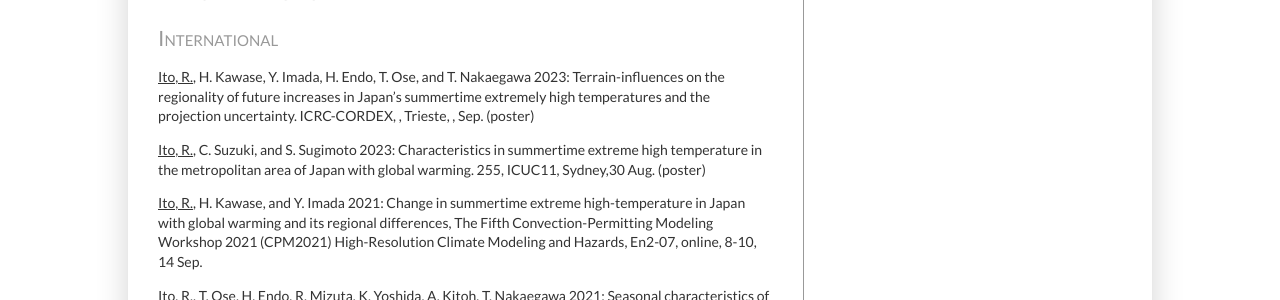
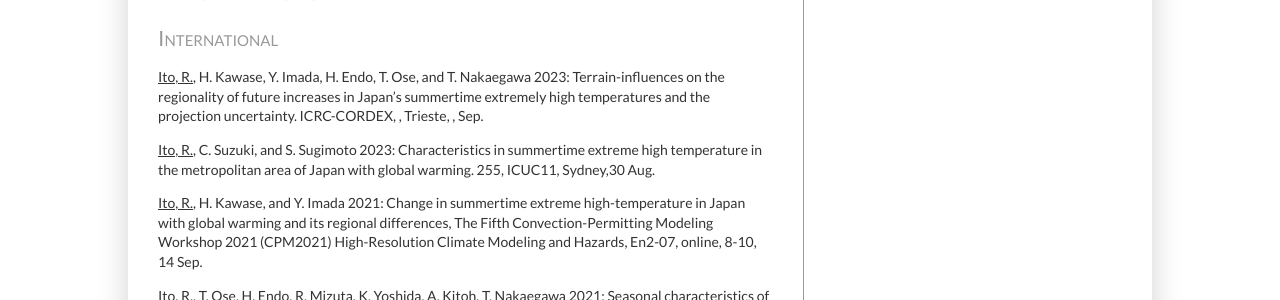
Before and after one commit to rui-climbiz/rui-climbiz.github.io, a Jekyll site: the page built from publications.html, in a window 1280 px wide and 1400 px high, scrolled down 2385 px. Shown: the part 192-492 px from the top of the window. Built offline with Jekyll 4.4.1, drawn with Linux system fonts in a browser that asks for light colours; some of the changed text lies outside the part shown.

Commit message:
Update publications.html

```diff
--- a/publications.html
+++ b/publications.html
@@ -43,8 +43,8 @@
 <p>青柳暁典, 足立幸穂, <u>伊東瑠衣</u>, 近藤裕昭, 日下博幸, 小田僚子, 大橋唯太, 清野直子 2013: 第8回国際都市気候会議(ICUC8)の報告. 天気, 60(2), 97-104.</p>
 <h1>Presentations</h1>
 <h2>International</h2>
-<p><u>Ito, R.</u>, H. Kawase, Y. Imada, H. Endo, T. Ose, and T. Nakaegawa 2023: Terrain-influences on the regionality of future increases in Japan’s summertime extremely high temperatures and the projection uncertainty. ICRC-CORDEX, , Trieste, ,  Sep. (poster)</p>
-<p><u>Ito, R.</u>, C. Suzuki, and S. Sugimoto 2023: Characteristics in summertime extreme high temperature in the metropolitan area of Japan with global warming. 255, ICUC11, Sydney,30 Aug. (poster)</p>
+<p><u>Ito, R.</u>, H. Kawase, Y. Imada, H. Endo, T. Ose, and T. Nakaegawa 2023: Terrain-influences on the regionality of future increases in Japan’s summertime extremely high temperatures and the projection uncertainty. ICRC-CORDEX, , Trieste, ,  Sep.</p>
+<p><u>Ito, R.</u>, C. Suzuki, and S. Sugimoto 2023: Characteristics in summertime extreme high temperature in the metropolitan area of Japan with global warming. 255, ICUC11, Sydney,30 Aug.</p>
 <p><u>Ito, R.</u>, H. Kawase, and Y. Imada 2021: Change in summertime extreme high-temperature in Japan with global warming and its regional differences, The Fifth Convection-Permitting Modeling Workshop 2021 (CPM2021) High-Resolution Climate Modeling and Hazards, En2-07, online, 8-10, 14 Sep.</p>
 <p><u>Ito, R.</u>, T. Ose, H. Endo, R. Mizuta, K. Yoshida, A. Kitoh, T. Nakaegawa 2021: Seasonal characteristics of future climate change over Japan and the associated wind change indices in GCM experiments. Int. workshop of on storyline approach on regional extreme weather and their future change for better adaptations to the climate Change, 24 Feb.</p>
 <p>Yamada, K., Y. Urabe, A. Goto, H. Kawase, M. Nosaka, H. Endo, H. Sasaki, A. Murata, <u>R. Ito</u>, and S. Watanabe 2021: Characteristics of climate change projections in Japan under RCP2.6 and RCP8.5 scenarios using high-resolution regional climate model. The 101st annual meeting AMS, 971, 16 JAN.</p>
@@ -59,7 +59,7 @@
 <p><u>Ito, R.</u>, H. Kawase, K. Dairaku and H. Sasaki 2017: Improved representation of urban snow in NHRCM with a new snowpack scheme on SPUC. International workshop on climate downscaling studies, Tsukuba, JAPAN, 2-4 October, P-7.</p>
 <p>Kawase, H., H. Sasaki, A. Murata, M. Nosaka, I. Takayabu, <u>R. Ito</u>, T. Sasai, T. Yamazaki, and S. Sugimoto 2017: Future changes in extremely heavy winter precipitation around Japan projected by regional climate models. AOGS 14th annual meeting, Singapore, 11 August, AS31-A024. </p>
 <p>Morimoto, J., K. Nakagawa, K. T. Takano, M. Aiba, M. Oguro, Y. Furukawa, Y. Mishima, K. Ogawa, <u>R. Ito</u> and T. Takemi 2017: Comparison of susceptibility of artificial forests and natural forests to strong winds in Hokkaido, Japan. 8th international conference on wind and trees. Boulder, CO, US, 19 December.</p>
-<p><u>Ito, R.</u>, H. Sasaki, H. Kawase, T. Sasai, T. Yamazaki and K. Dairaku 2016: Evaluation of snow depth over Japan simulated by a non-hydrostatic regional climate model. AGU fall meeting, A13A-0221, San francisco, US, 12th December 2016. (poster)</p>
+<p><u>Ito, R.</u>, H. Sasaki, H. Kawase, T. Sasai, T. Yamazaki and K. Dairaku 2016: Evaluation of snow depth over Japan simulated by a non-hydrostatic regional climate model. AGU fall meeting, A13A-0221, San francisco, US, 12th December 2016.</p>
 <p>Kawase, H., H. Sasaki, A. Murata, M. Nosaka, I. Takayabu, T. Aoyagi, <u>R. Ito</u>: Challenges of convection-permitting regional climate simulations in Japan, Gewex convection-permitting climate modeling workshop, Boulder, US, 7th Sep., 2016. </p>
 <p>Takemi, T., <u>R. Ito</u> and O. Arakawa 2016: Assessment of natural hazards due to a Category-5 extreme typhoon under global warming by dynamical downscaling experiments. 7th ICWREP, Kyoto, Japan, June 6-9 2016.</p>
 <p><u>Ito, R.</u> and T. Takemi 2015: Sensitivity of severe storm over a complex terrain to model resolution for Typhoon SONGDA in 2004. AGU fall meeting, San francisco, US, December 2015. (poster)</p>
```
